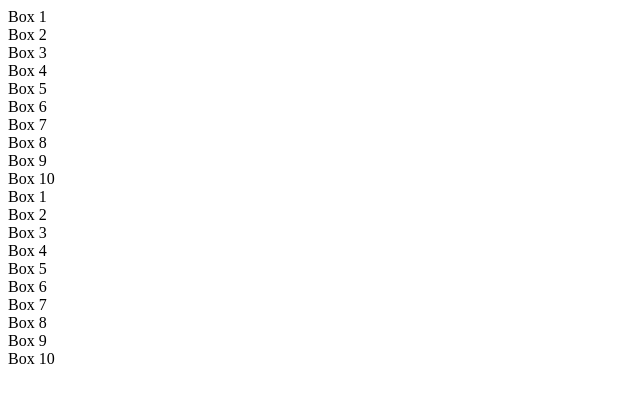
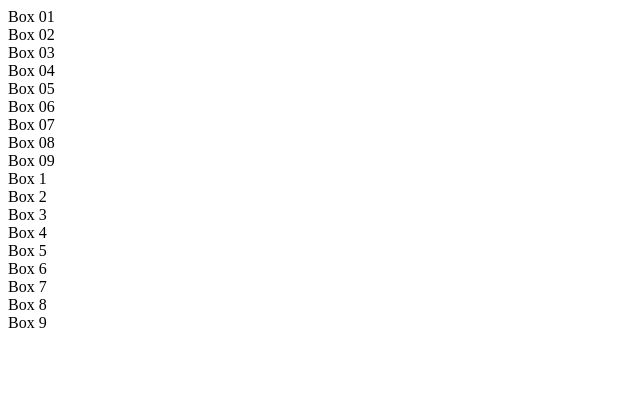
Before and after one commit to vladalex-997/html2-vlad, a plain HTML site: page Curs02/Ex05/index.html in a window 1280 px wide. Shown: the whole page, without its empty margins (0-640 px from the left). Drawn offline with Linux system fonts and the light colour scheme.

Commit message:
enhancemens for sass loops

```diff
--- a/Curs02/Ex05/index.html
+++ b/Curs02/Ex05/index.html
@@ -16,16 +16,15 @@
 
 <body>
   <div class="row">
-    <div class="box box-01">Box 1</div>
-    <div class="box box-02">Box 2</div>
-    <div class="box box-03">Box 3</div>
-    <div class="box box-04">Box 4</div>
-    <div class="box box-05">Box 5</div>
-    <div class="box box-06">Box 6</div>
-    <div class="box box-07">Box 7</div>
-    <div class="box box-08">Box 8</div>
-    <div class="box box-09">Box 9</div>
-    <div class="box box-10">Box 10</div>
+    <div class="box box-01">Box 01</div>
+    <div class="box box-02">Box 02</div>
+    <div class="box box-03">Box 03</div>
+    <div class="box box-04">Box 04</div>
+    <div class="box box-05">Box 05</div>
+    <div class="box box-06">Box 06</div>
+    <div class="box box-07">Box 07</div>
+    <div class="box box-08">Box 08</div>
+    <div class="box box-09">Box 09</div>
   </div>
 
   <div class="row">
@@ -38,7 +37,6 @@
     <div class="box box-7">Box 7</div>
     <div class="box box-8">Box 8</div>
     <div class="box box-9">Box 9</div>
-    <div class="box box-10">Box 10</div>
   </div>
 </body>
 
```
